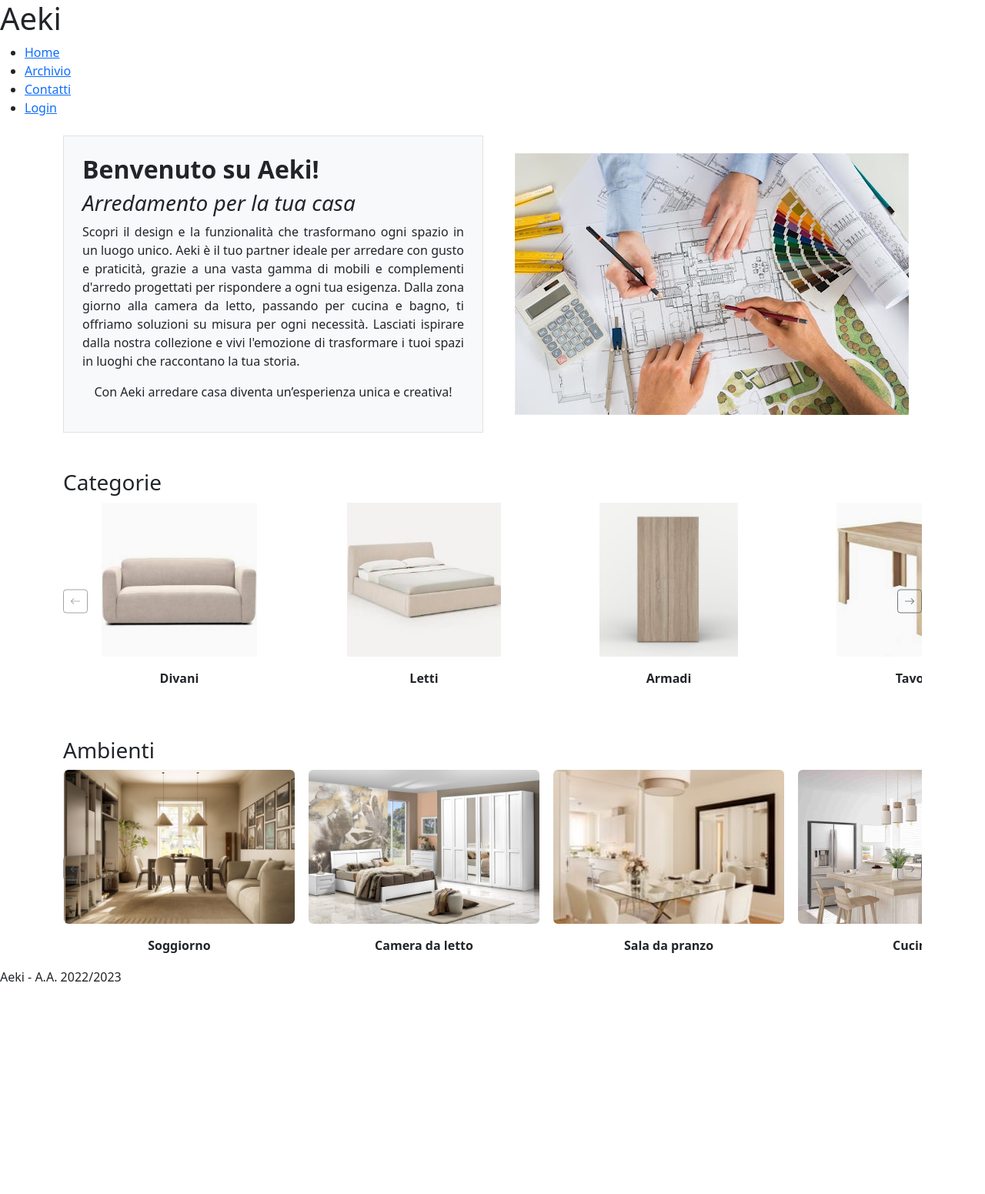
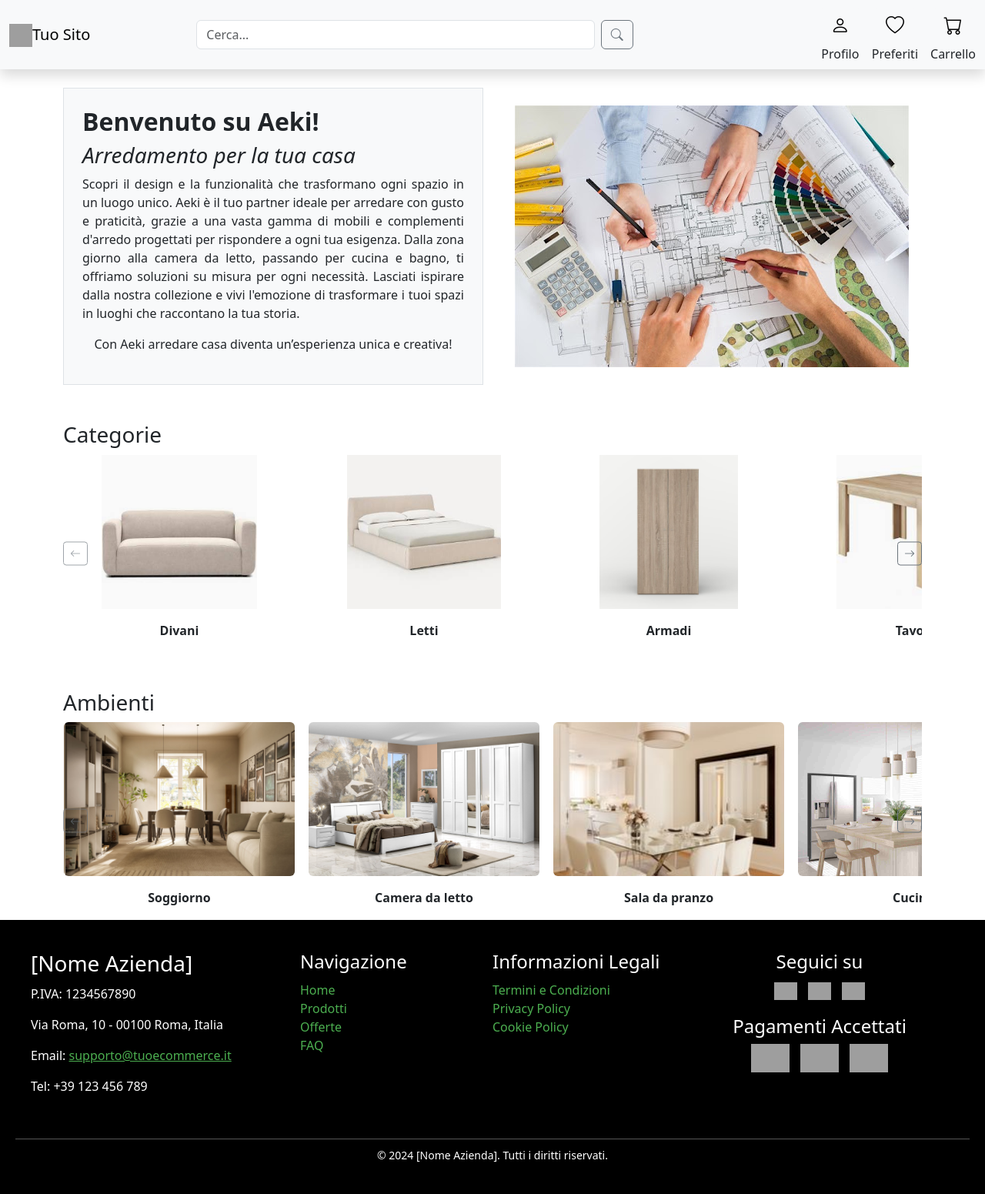
Before and after one commit to RikyPoz/ProgettoWeb, a PHP site: page /homePage.php in a window 1280 px wide. Shown: the whole page at 77% size. Before the commit the page ends 1275 px from the top, so only its background shows below. Run offline with PHP 8.4, Linux system fonts and the light colour scheme; grey boxes are pictures that could not be loaded.

Commit message:
base.php

```diff
--- a/Aeki/bootstrap.php
+++ b/Aeki/bootstrap.php
@@ -5,5 +5,5 @@ require_once("utils/functions.php");
 require_once("db/database.php");
 
 //database instance
-$dbh = new DatabaseHelper("localhost", "root", "", "aekiDb");
+//$dbh = new DatabaseHelper("localhost", "root", "", "aekiDb");
 ?>
--- a/Aeki/template/base.php
+++ b/Aeki/template/base.php
@@ -2,21 +2,66 @@
 <html lang="it">
 <head>
     <meta name="viewport" content="width=device-width, initial-scale=1.0" />
+    <!-- Bootstrap CSS -->
+    <link href="https://cdn.jsdelivr.net/npm/bootstrap@5.3.3/dist/css/bootstrap.min.css" rel="stylesheet"
+        integrity="sha384-QWTKZyjpPEjISv5WaRU9OFeRpok6YctnYmDr5pNlyT2bRjXh0JMhjY6hW+ALEwIH" crossorigin="anonymous">
+    <link rel="stylesheet" href="css/style.css">
+
+    <!-- Icone Bootstrap -->
+    <link href="https://cdn.jsdelivr.net/npm/bootstrap-icons/font/bootstrap-icons.css" rel="stylesheet">
+
+    <!-- Bootstrap JS -->
+    <script src="https://cdn.jsdelivr.net/npm/bootstrap@5.3.2/dist/js/bootstrap.bundle.min.js"></script>
     <title><?php echo $templateParams["titolo"]; ?></title>
     <link rel="stylesheet" type="text/css" href="./css/style.css" />
 </head>
 <body>
-    <header>
-        <h1>Aeki</h1>
-    </header>
-    <nav>
-        <ul>
-            <li><a <?php isActive("index.php");?> href="index.php">Home</a></li>
-            <li><a <?php isActive("archivio.php");?> href="archivio.php">Archivio</a></li>
-            <li><a <?php isActive("contatti.php");?> href="contatti.php">Contatti</a></li>
-            <li><a <?php isActive("login.php");?> href="login.php">Login</a></li>
-        </ul>
+    <!-- Navbar -->
+    <nav class="navbar navbar-expand-lg bg-light shadow">
+        <div class="container-fluid d-flex justify-content-between">
+        <div>
+            <!-- Hamburger Menu -->
+            <button class="navbar-toggler" type="button" data-bs-toggle="collapse" data-bs-target="#navbarNav" aria-controls="navbarNav" aria-expanded="false" aria-label="Toggle navigation">
+            <span class="navbar-toggler-icon"></span>
+            </button>
+            <!-- Brand Logo -->
+            <a class="navbar-brand" href="#"><img src="logo.png" alt="Logo" width="30" height="30" class="d-inline-block align-text-top">Tuo Sito</a>
+        </div>
+
+        <div class="collapse navbar-collapse" id="navbarNav">
+            <!-- Search Bar -->
+            <form class="d-flex mx-auto" role="search" style="width: 50%;">
+            <input class="form-control me-2" type="search" placeholder="Cerca..." aria-label="Search">
+            <button class="btn btn-outline-secondary" type="submit">
+                <i class="bi bi-search"></i>
+            </button>
+            </form>
+
+            <!-- Icons Section -->
+            <ul class="navbar-nav ms-auto">
+            <li class="nav-item d-flex flex-column align-items-center">
+                <button class="btn btn-light">
+                <i class="bi bi-person" style="font-size: 1.5rem;"></i>
+                </button>
+                <span>Profilo</span>
+            </li>
+            <li class="nav-item d-flex flex-column align-items-center mx-3">
+                <button class="btn btn-light">
+                <i class="bi bi-heart" style="font-size: 1.5rem;"></i>
+                </button>
+                <span>Preferiti</span>
+            </li>
+            <li class="nav-item d-flex flex-column align-items-center">
+                <button class="btn btn-light">
+                <i class="bi bi-cart" style="font-size: 1.5rem;"></i>
+                </button>
+                <span>Carrello</span>
+            </li>
+            </ul>
+        </div>
+        </div>
     </nav>
+    <!-- Main -->
     <main>
     <?php
     if(isset($templateParams["nome"])){
@@ -24,8 +69,57 @@
     }
     ?>
     </main>
-    <footer>
-        <p>Aeki - A.A. 2022/2023</p>
-    </footer>
+
+    <!-- Footer -->
+    <footer style="background-color: #000000; color: #fff; padding: 40px 20px;">
+    <div style="max-width: 1200px; margin: auto; display: flex; flex-wrap: wrap; justify-content: space-between;">
+      <!-- Informazioni aziendali -->
+      <div style="flex: 1 1 300px; margin-bottom: 20px;">
+        <h3 style="color: #fff; margin-bottom: 10px;">[Nome Azienda]</h3>
+        <p>P.IVA: 1234567890</p>
+        <p>Via Roma, 10 - 00100 Roma, Italia</p>
+        <p>Email: <a href="mailto:supporto@tuoecommerce.it" style="color: #4CAF50;">supporto@tuoecommerce.it</a></p>
+        <p>Tel: +39 123 456 789</p>
+      </div>
+
+      <!-- Navigazione utile -->
+      <div style="flex: 1 1 200px; margin-bottom: 20px;">
+        <h4 style="color: #fff; margin-bottom: 10px;">Navigazione</h4>
+        <ul style="list-style: none; padding: 0;">
+          <li><a href="/" style="color: #4CAF50; text-decoration: none;">Home</a></li>
+          <li><a href="/prodotti" style="color: #4CAF50; text-decoration: none;">Prodotti</a></li>
+          <li><a href="/offerte" style="color: #4CAF50; text-decoration: none;">Offerte</a></li>
+          <li><a href="/faq" style="color: #4CAF50; text-decoration: none;">FAQ</a></li>
+        </ul>
+      </div>
+
+      <!-- Privacy e termini legali -->
+      <div style="flex: 1 1 200px; margin-bottom: 20px;">
+        <h4 style="color: #fff; margin-bottom: 10px;">Informazioni Legali</h4>
+        <ul style="list-style: none; padding: 0;">
+          <li><a href="/termini-condizioni" style="color: #4CAF50; text-decoration: none;">Termini e Condizioni</a></li>
+          <li><a href="/privacy" style="color: #4CAF50; text-decoration: none;">Privacy Policy</a></li>
+          <li><a href="/cookie-policy" style="color: #4CAF50; text-decoration: none;">Cookie Policy</a></li>
+        </ul>
+      </div>
+
+      <!-- Social media e metodi di pagamento -->
+      <div style="flex: 1 1 300px; margin-bottom: 20px; text-align: center;">
+        <h4 style="color: #fff; margin-bottom: 10px;">Seguici su</h4>
+        <a href="#" style="margin-right: 10px;"><img src="icon-facebook.png" alt="Facebook" width="30"></a>
+        <a href="#" style="margin-right: 10px;"><img src="icon-instagram.png" alt="Instagram" width="30"></a>
+        <a href="#"><img src="icon-twitter.png" alt="Twitter" width="30"></a>
+        <h4 style="color: #fff; margin-top: 20px;">Pagamenti Accettati</h4>
+        <img src="icon-visa.png" alt="Visa" width="50" style="margin-right: 10px;">
+        <img src="icon-mastercard.png" alt="Mastercard" width="50" style="margin-right: 10px;">
+        <img src="icon-paypal.png" alt="PayPal" width="50">
+      </div>
+    </div>
+
+    <!-- Copyright -->
+    <div style="text-align: center; margin-top: 20px; border-top: 1px solid #555; padding-top: 10px; font-size: 14px;">
+      © 2024 [Nome Azienda]. Tutti i diritti riservati.
+    </div>
+  </footer>
 </body>
 </html>
```
Also changed, not shown: Aeki/template/base.html (deleted, +0 -123 lines), Aeki/template/singleProduct_main.php (+0 -7 lines), Aeki/template/whishList_main.php (+0 -9 lines), Aeki/upload/img1.jpg (deleted), Aeki/upload/img2.jpg (deleted), Aeki/upload/img3.jpg (deleted), Aeki/upload/poz/images.png (added), Aeki/upload/poz/img1.png (added), Aeki/upload/poz/img2.png (added), Aeki/upload/poz/img3.png (added), Aeki/upload/poz/imgLampada.png (added), 3 other files.
